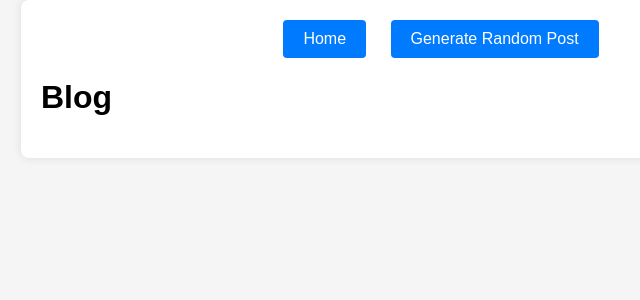
After one commit to ykarpa/ArtificialIntelligenceSystems, a Flask app: page /posts in a window 1280 px wide. The commit adds this page. Shown: the top 300 px of the page, without its empty margins (199-839 px from the left). Run offline with Flask 3, Linux system fonts and the light colour scheme.

Commit message:
Added post generator logic

```diff
--- a/main.py
+++ b/main.py
@@ -1,6 +1,6 @@
 from elevenlabs import play
 from elevenlabs.client import ElevenLabs
-from flask import Flask, render_template, request
+from flask import Flask, render_template, request, jsonify
 from openai import OpenAI
 
 app = Flask(__name__)
@@ -8,31 +8,48 @@ app = Flask(__name__)
 # Ініціалізуємо клієнта OpenAI
 client = OpenAI(base_url="http://localhost:1234/v1", api_key="not-needed")
 
+
 # Функція для отримання відповіді від чат-моделі
 def get_chat_response(message):
     completion = client.chat.completions.create(
-        model="local-model",  # Це поле наразі не використовується
+        model="local-model",
         messages=[
-            {"role": "system", "content": "You are a helpful chatbot assistant for GymBro online sports store. "
-                                          "You must answer our users' questions about our store and products. "
-                                          "The mission of our store is simple: to provide users with a huge range of sports goods. "
-                                          "We want to help our customers find the sporting goods they want. "
-                                          "Our store has the following products: "
-                                          "PowerMax Treadmill X5000, "
-                                          "IronGrip Dumbbell Set - Pro Series, "
-                                          "FlexFit Resistance Bands Kit, "
-                                          "PulsePro Smart Fitness Tracker, "
-                                          "SculptMaster Elliptical Cross Trainer, "
-                                          "CoreRev Ab Roller Wheel, "
-                                          "RapidFlex Adjustable Weight Bench. "
-                                          "Currently, this is all the goods we have in our store. "
-                                          "Answer users' questions correctly and succinctly. "
-                                          "Do not answer questions that are not related to the topic of our store, just apologize and refuse to answer."},
+            {"role": "system",
+             "content": "You are a helpful chatbot assistant for GymBro online sports store. "
+                        "You must answer our users' questions about our store and products. "
+                        "The mission of our store is simple: to provide users with a huge range of sports goods. "
+                        "We want to help our customers find the sporting goods they want. "
+                        "Our store has the following products: "
+                        "PowerMax Treadmill X5000, "
+                        "IronGrip Dumbbell Set - Pro Series, "
+                        "FlexFit Resistance Bands Kit, "
+                        "PulsePro Smart Fitness Tracker, "
+                        "SculptMaster Elliptical Cross Trainer, "
+                        "CoreRev Ab Roller Wheel, "
+                        "RapidFlex Adjustable Weight Bench. "
+                        "Currently, this is all the goods we have in our store. "
+                        "Answer users' questions correctly and succinctly. "
+                        "Do not answer questions that are not related to the topic of our store, just apologize and refuse to answer."},
             {"role": "user", "content": message}
         ],
         temperature=0.7,
     )
     return completion.choices[0].message.content
+
+
+def get_post(message):
+    completion = client.chat.completions.create(
+        model="local-model",
+        messages=[
+            {"role": "system",
+             "content": "You are a helpful chatbot assistant for GymBro online sports store. "
+                        "You must write posts about our store and use maximum 100 words per one post. "},
+            {"role": "user", "content": message}
+        ],
+        temperature=0.7,
+    )
+    return completion.choices[0].message.content
+
 
 # Функція для генерації випадкового фідбеку за допомогою client
 def generate_random_feedback():
@@ -40,10 +57,12 @@ def generate_random_feedback():
     response = get_chat_response(message)
     return response
 
+
 # Головна сторінка
 @app.route("/")
 def index():
     return render_template("about.html")
+
 
 # Сторінка чату
 @app.route("/chat", methods=["POST"])
@@ -52,9 +71,11 @@ def chat():
     response = get_chat_response(user_input)
     return response
 
+
 @app.route("/chat")
 def open_chat():
     return render_template("index.html")
+
 
 # Список рандомних фідбеків
 random_feedbacks = [
@@ -67,6 +88,7 @@ random_feedbacks = [
 
 # Список, щоб зберігати вже відображені фідбеки
 displayed_feedbacks = []
+
 
 @app.route("/generate_feedback")
 def generate_feedback():
@@ -94,5 +116,18 @@ def speak_text():
 
     return play(audio)
 
+
+@app.route("/posts")
+def open_posts():
+    return render_template("posts.html")
+
+# Ручка для генерації рандомного поста
+@app.route('/generate_random_post')
+def generate_random_post():
+    message = "Generate a random post for a gym website"
+    response = get_post(message)
+    return jsonify({'title': 'Random Post', 'content': response})
+
+
 if __name__ == "__main__":
     app.run(debug=True)
--- a/templates/about.html
+++ b/templates/about.html
@@ -92,6 +92,7 @@
         <button onclick="goToChatPage()">Chat</button>
         <button onclick="goToHomePage()">Home</button>
         <button onclick="generateFeedback()">Generate Feedback</button>
+        <button onclick="goToPostsPage()">Posts</button>
     </div>
     <h1>Welcome to GymBro!</h1>
     <p>Where fitness meets innovation! Elevate your workout experience with our premium selection of exercise equipment.
@@ -195,8 +196,8 @@
         window.location.href = "/";
     }
 
-    function goToFeedbackPage() {
-        window.location.href = "/feedback";
+    function goToPostsPage() {
+        window.location.href = "/posts";
     }
 
     function generateFeedback() {
--- /dev/null
+++ b/templates/posts.html
@@ -0,0 +1,89 @@
+<!DOCTYPE html>
+<html lang="en">
+<head>
+    <meta charset="UTF-8">
+    <meta name="viewport" content="width=device-width, initial-scale=1.0">
+    <title>Blog</title>
+    <style>
+        body {
+            font-family: Arial, sans-serif;
+            background-color: #f5f5f5;
+            margin: 0;
+            padding: 0;
+        }
+
+        .container {
+            max-width: 800px;
+            margin: 0 auto;
+            padding: 20px;
+            background-color: #fff;
+            border-radius: 8px;
+            box-shadow: 0 0 10px rgba(0, 0, 0, 0.1);
+        }
+
+        .header {
+            text-align: center;
+            margin-bottom: 20px;
+        }
+
+        .header button {
+            padding: 10px 20px;
+            margin: 0 10px;
+            font-size: 16px;
+            background-color: #007bff;
+            color: #fff;
+            border: none;
+            border-radius: 4px;
+            cursor: pointer;
+        }
+
+        .post {
+            margin-bottom: 30px;
+            padding: 20px;
+            background-color: #f9f9f9;
+            border-radius: 8px;
+        }
+
+        .post h2 {
+            color: #333;
+            margin-top: 0;
+        }
+
+        .post p {
+            color: #555;
+        }
+    </style>
+</head>
+<body>
+<div class="container">
+    <div class="header">
+        <button onclick="goToHomePage()">Home</button>
+        <button onclick="generateRandomPost()">Generate Random Post</button>
+    </div>
+    <h1>Blog</h1>
+    <div id="posts"></div>
+</div>
+<script>
+    function goToHomePage() {
+        window.location.href = "/";
+    }
+
+    function goToFeedbackPage() {
+        window.location.href = "/feedback";
+    }
+
+    function generateRandomPost() {
+        fetch('/generate_random_post')
+            .then(response => response.text())
+            .then(data => {
+                var postData = JSON.parse(data);
+                var postsContainer = document.getElementById('posts');
+                var postElement = document.createElement('div');
+                postElement.classList.add('post');
+                postElement.innerHTML = '<h2>' + postData.title + '</h2><p>' + postData.content + '</p>';
+                postsContainer.prepend(postElement); // Додаємо новий пост на початок списку
+            });
+    }
+</script>
+</body>
+</html>
```
